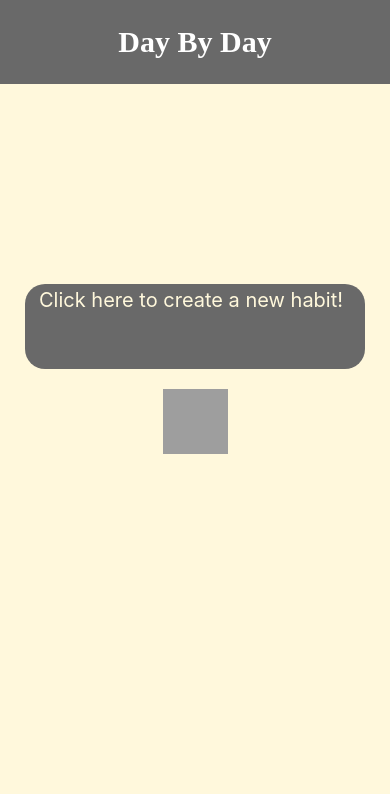
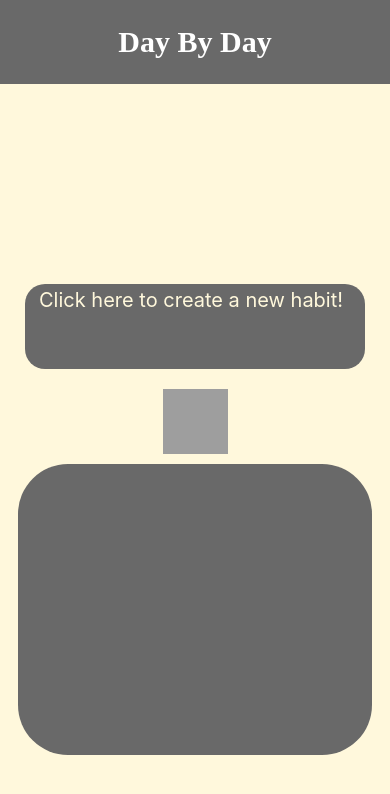
Before and after one commit to Henry-County-High-School/20-percent-starter-owen, a React Native app in the folder DayByDay/: screen / in a window 390 px wide. Shown: the top 794 px of the page. Built offline with nearby package versions, Linux system fonts and the light colour scheme; grey boxes are pictures that could not be loaded.

Commit message:
Added Ouput Display

```diff
--- a/DayByDay/App.js
+++ b/DayByDay/App.js
@@ -29,6 +29,8 @@ export default class App extends Component {
                         style={{height:65, width:65, marginTop:20,}}
                     />
                 </TouchableOpacity>
+                <View style={styles.habitsDisplay}>
+                </View>
                 </View>
             </View>
         );
@@ -90,4 +92,13 @@ const styles = StyleSheet.create({
         width: deviceWidth,
         alignItems: 'center',
     },
+    habitsDisplay: {
+        backgroundColor: 'dimgrey',
+        height: deviceHeight/2.9,
+        width: deviceWidth/1.1,
+        alignItems: 'flex-start',
+        justifyContent: 'flex-start',
+        borderRadius:50,
+        marginTop:10,
+    },
 });
```
